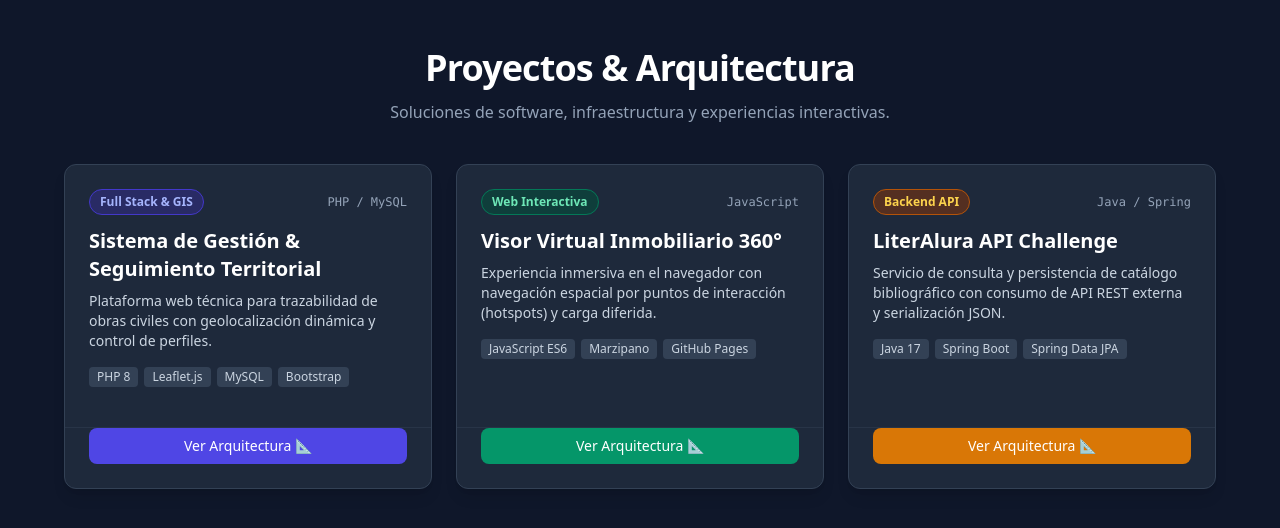
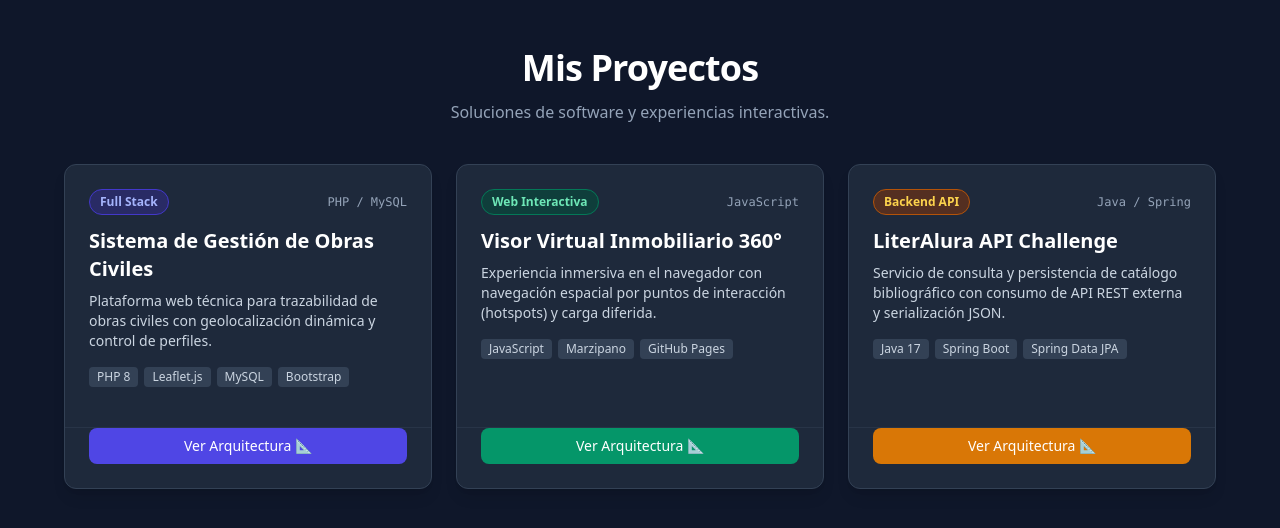
Before and after one commit to Johana2720/Johana2720.github.io, a plain HTML site: page index.html in a window 1280 px wide. Drawn offline with nearby package versions, Linux system fonts and the light colour scheme.

Commit message:
Update index.html

```diff
--- a/index.html
+++ b/index.html
@@ -3,16 +3,16 @@
 <head>
   <meta charset="UTF-8">
   <meta name="viewport" content="width=device-width, initial-scale=1.0">
-  <title>Showcase de Proyectos</title>
-  <!-- Tailwind CSS CDN para estilos rápidos y modernos -->
+  <title>Mis Proyectos</title>
+  <!-- Tailwind CSS para estilos rápidos y modernos -->
   <script src="https://cdn.tailwindcss.com"></script>
 </head>
 <body class="bg-slate-900 text-slate-100 min-h-screen p-6 md:p-12">
 
   <div class="max-w-6xl mx-auto">
     <header class="mb-10 text-center">
-      <h1 class="text-3xl font-extrabold text-white tracking-tight sm:text-4xl">Proyectos & Arquitectura</h1>
-      <p class="mt-3 text-slate-400">Soluciones de software, infraestructura y experiencias interactivas.</p>
+      <h1 class="text-3xl font-extrabold text-white tracking-tight sm:text-4xl">Mis Proyectos </h1>
+      <p class="mt-3 text-slate-400">Soluciones de software y experiencias interactivas.</p>
     </header>
 
     <!-- Grid de Tarjetas -->
@@ -22,10 +22,10 @@
       <div class="bg-slate-800 border border-slate-700 rounded-xl overflow-hidden hover:border-indigo-500 transition shadow-lg flex flex-col justify-between">
         <div class="p-6">
           <div class="flex items-center justify-between gap-2 mb-3">
-            <span class="text-xs font-semibold px-2.5 py-1 bg-indigo-900/60 text-indigo-300 rounded-full border border-indigo-700">Full Stack & GIS</span>
+            <span class="text-xs font-semibold px-2.5 py-1 bg-indigo-900/60 text-indigo-300 rounded-full border border-indigo-700">Full Stack</span>
             <span class="text-xs text-slate-400 font-mono">PHP / MySQL</span>
           </div>
-          <h2 class="text-xl font-bold text-white mb-2">Sistema de Gestión & Seguimiento Territorial</h2>
+          <h2 class="text-xl font-bold text-white mb-2">Sistema de Gestión de Obras Civiles </h2>
           <p class="text-slate-300 text-sm mb-4">
             Plataforma web técnica para trazabilidad de obras civiles con geolocalización dinámica y control de perfiles.
           </p>
@@ -55,7 +55,7 @@
             Experiencia inmersiva en el navegador con navegación espacial por puntos de interacción (hotspots) y carga diferida.
           </p>
           <div class="flex flex-wrap gap-1.5 mb-4">
-            <span class="text-xs bg-slate-700 px-2 py-0.5 rounded text-slate-300">JavaScript ES6</span>
+            <span class="text-xs bg-slate-700 px-2 py-0.5 rounded text-slate-300">JavaScript </span>
             <span class="text-xs bg-slate-700 px-2 py-0.5 rounded text-slate-300">Marzipano</span>
             <span class="text-xs bg-slate-700 px-2 py-0.5 rounded text-slate-300">GitHub Pages</span>
           </div>
```
